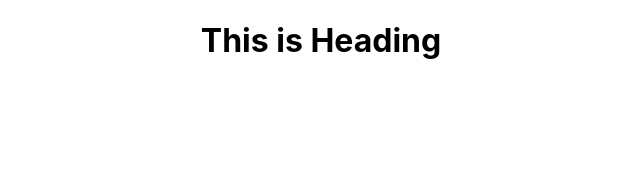
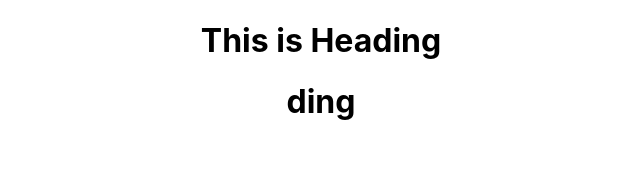
Before and after one commit to ndys699/Pulse-Task, a React (Create React App) app in the folder webclient/: page / in a window 1280 px wide. Shown: the top 172 px of the page, without its empty margins (319-959 px from the left). Built offline with nearby package versions, Linux system fonts and the light colour scheme.

Commit message:
added ding

```diff
--- a/webclient/src/App.js
+++ b/webclient/src/App.js
@@ -5,6 +5,7 @@ function App() {
   return (
     <div className="App">
       <h1>This is Heading</h1>
+      <h1>ding</h1>
     </div>
   );
 }
```
